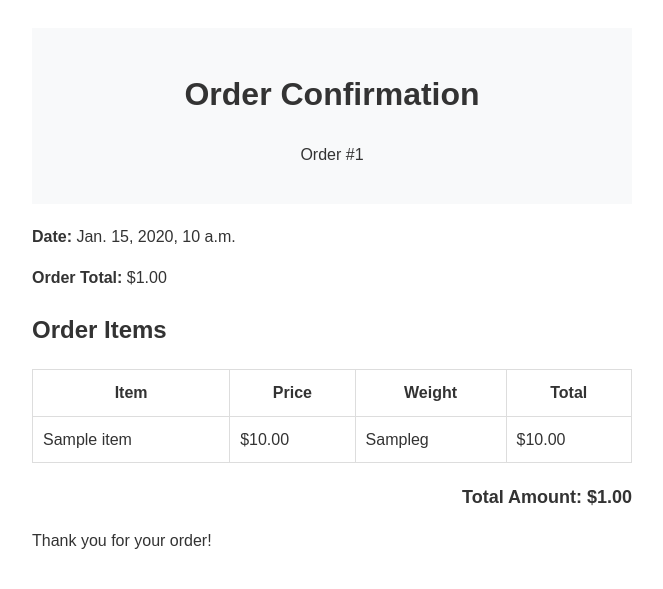
After one commit to ZeroToH3ro/Huy_Fresh_Mart, a Django app: template store/templates/store/email_template.html in a window 1280 px wide. The commit adds this page. Shown: the top 589 px of the page, without its empty margins (308-971 px from the left). Run offline with Django 4.2, Linux system fonts and the light colour scheme; the template is opened without the code that fills it: most values are stand-ins (such as "Sample title", 1, 10 or a date in 2020).

Commit message:
update code

```diff
--- /dev/null
+++ b/store/templates/store/email_template.html
@@ -0,0 +1,81 @@
+<!DOCTYPE html>
+<html>
+<head>
+    <style>
+        body {
+            font-family: Arial, sans-serif;
+            line-height: 1.6;
+            color: #333;
+        }
+        .container {
+            max-width: 600px;
+            margin: 0 auto;
+            padding: 20px;
+        }
+        .header {
+            background-color: #f8f9fa;
+            padding: 20px;
+            text-align: center;
+            margin-bottom: 20px;
+        }
+        .order-details {
+            margin-bottom: 20px;
+        }
+        .items-table {
+            width: 100%;
+            border-collapse: collapse;
+            margin-bottom: 20px;
+        }
+        .items-table th, .items-table td {
+            padding: 10px;
+            border: 1px solid #ddd;
+        }
+        .total {
+            font-size: 18px;
+            font-weight: bold;
+            text-align: right;
+        }
+    </style>
+</head>
+<body>
+    <div class="container">
+        <div class="header">
+            <h1>Order Confirmation</h1>
+            <p>Order #{{ order.order_number }}</p>
+        </div>
+
+        <div class="order-details">
+            <p><strong>Date:</strong> {{ order.date }}</p>
+            <p><strong>Order Total:</strong> ${{ order.total_bill|floatformat:2 }}</p>
+        </div>
+
+        <h2>Order Items</h2>
+        <table class="items-table">
+            <thead>
+                <tr>
+                    <th>Item</th>
+                    <th>Price</th>
+                    <th>Weight</th>
+                    <th>Total</th>
+                </tr>
+            </thead>
+            <tbody>
+                {% for item in order.items %}
+                <tr>
+                    <td>{{ item.name }}</td>
+                    <td>${{ item.price|floatformat:2 }}</td>
+                    <td>{{ item.loadcell_value }}g</td>
+                    <td>${{ item.total|floatformat:2 }}</td>
+                </tr>
+                {% endfor %}
+            </tbody>
+        </table>
+
+        <div class="total">
+            Total Amount: ${{ order.total_bill|floatformat:2 }}
+        </div>
+
+        <p>Thank you for your order!</p>
+    </div>
+</body>
+</html>
--- a/store/templates/store/main.html
+++ b/store/templates/store/main.html
@@ -16,7 +16,7 @@
     />
     <link rel="stylesheet" type="text/css" href="{% static 'css/main.css' %}" />
     <script src="https://code.jquery.com/jquery-3.6.0.min.js"></script>
-    <title>TM Store</title>
+    <title>Huy Fresh Mart</title>
   </head>
   <body>
     <div class="menu">
```
Also changed, not shown: Huy_Fresh_Mart/settings.py (+7 -0 lines), store/templates/store/cart.html (+11 -10 lines), store/views.py (+50 -2 lines).
